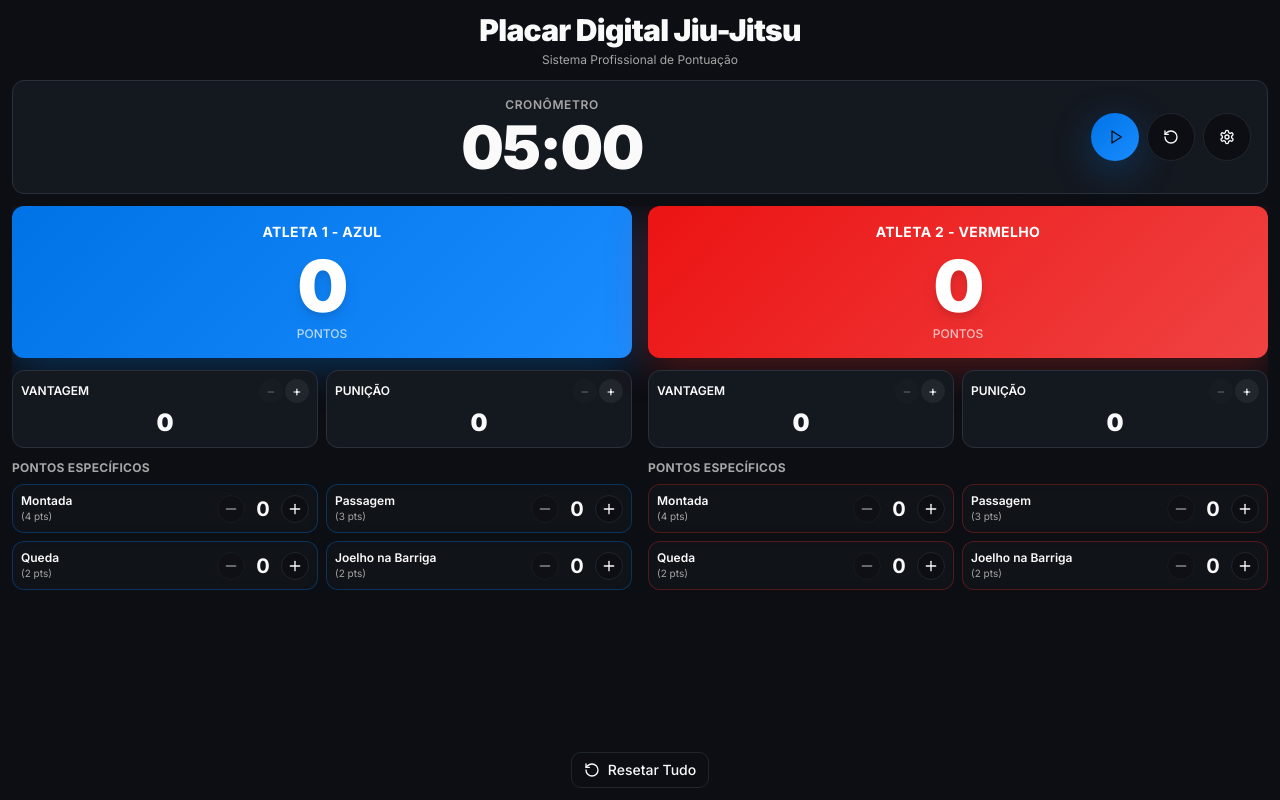
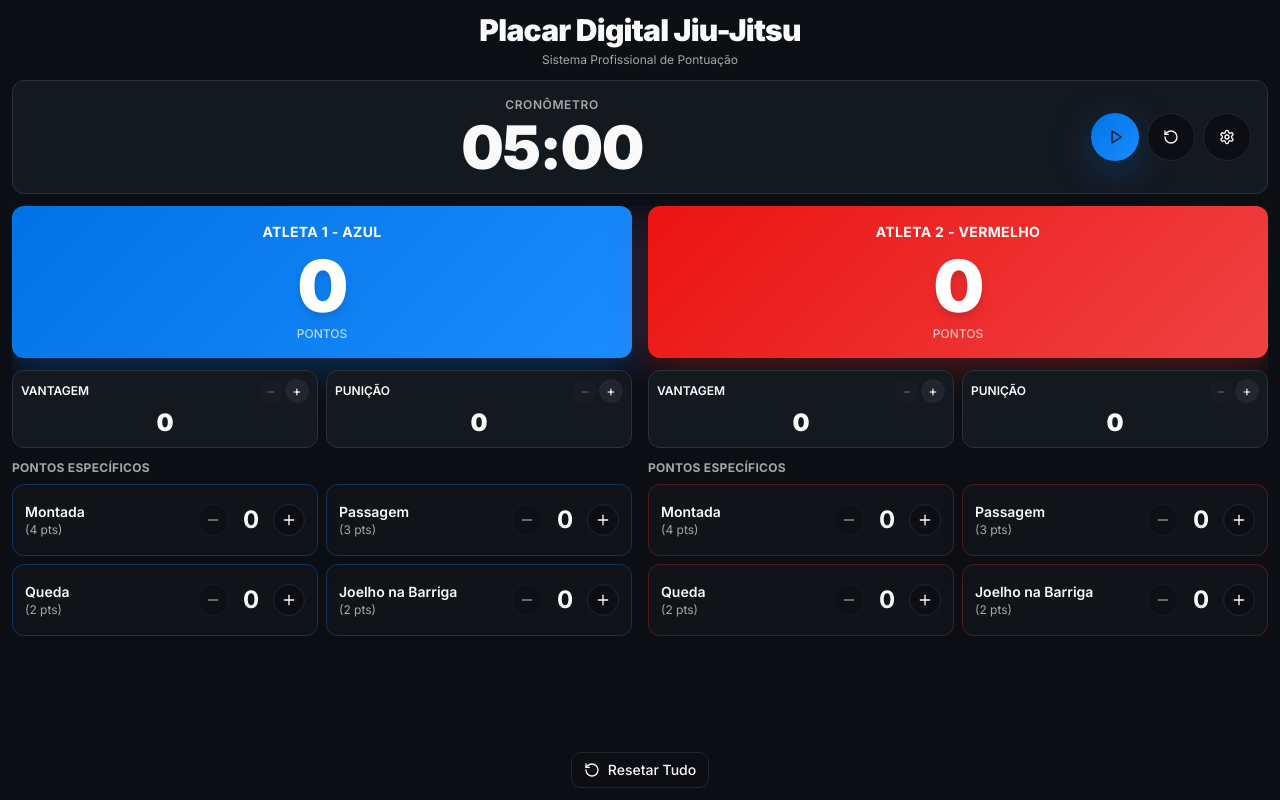
Before and after one commit to buja23/Jiu-Placar, a React (Vite) app: page / in a window 1280 px wide. Built offline with nearby package versions, Linux system fonts and the light colour scheme; the HTML template or start-up script is replaced by a standard one.

Commit message:
Fix: Increase height of specific points

```diff
--- a/src/components/ScoreCounter.tsx
+++ b/src/components/ScoreCounter.tsx
@@ -21,29 +21,29 @@ export const ScoreCounter = ({
   const colorClass = color === "blue" ? "border-athlete-blue/30" : "border-athlete-red/30";
 
   return (
-    <div className={`flex items-center justify-between p-2 rounded-lg border ${colorClass} bg-card/50 backdrop-blur-sm`}>
+    <div className={`flex items-center justify-between p-3 rounded-lg border ${colorClass} bg-card/50 backdrop-blur-sm min-h-[72px]`}>
       <div className="flex-1">
-        <p className="text-xs font-semibold text-foreground">{label}</p>
-        <p className="text-[10px] text-muted-foreground">({points} pts)</p>
+        <p className="text-sm font-semibold text-foreground">{label}</p>
+        <p className="text-xs text-muted-foreground">({points} pts)</p>
       </div>
-      <div className="flex items-center gap-1.5">
+      <div className="flex items-center gap-2">
         <Button
           variant="outline"
           size="icon"
           onClick={onDecrement}
           disabled={value === 0}
-          className="h-7 w-7 rounded-full"
+          className="h-8 w-8 rounded-full"
         >
-          <Minus className="h-3 w-3" />
+          <Minus className="h-3.5 w-3.5" />
         </Button>
-        <span className="text-xl font-bold w-6 text-center">{value}</span>
+        <span className="text-2xl font-bold w-7 text-center">{value}</span>
         <Button
           variant="outline"
           size="icon"
           onClick={onIncrement}
-          className="h-7 w-7 rounded-full"
+          className="h-8 w-8 rounded-full"
         >
-          <Plus className="h-3 w-3" />
+          <Plus className="h-3.5 w-3.5" />
         </Button>
       </div>
     </div>
```
